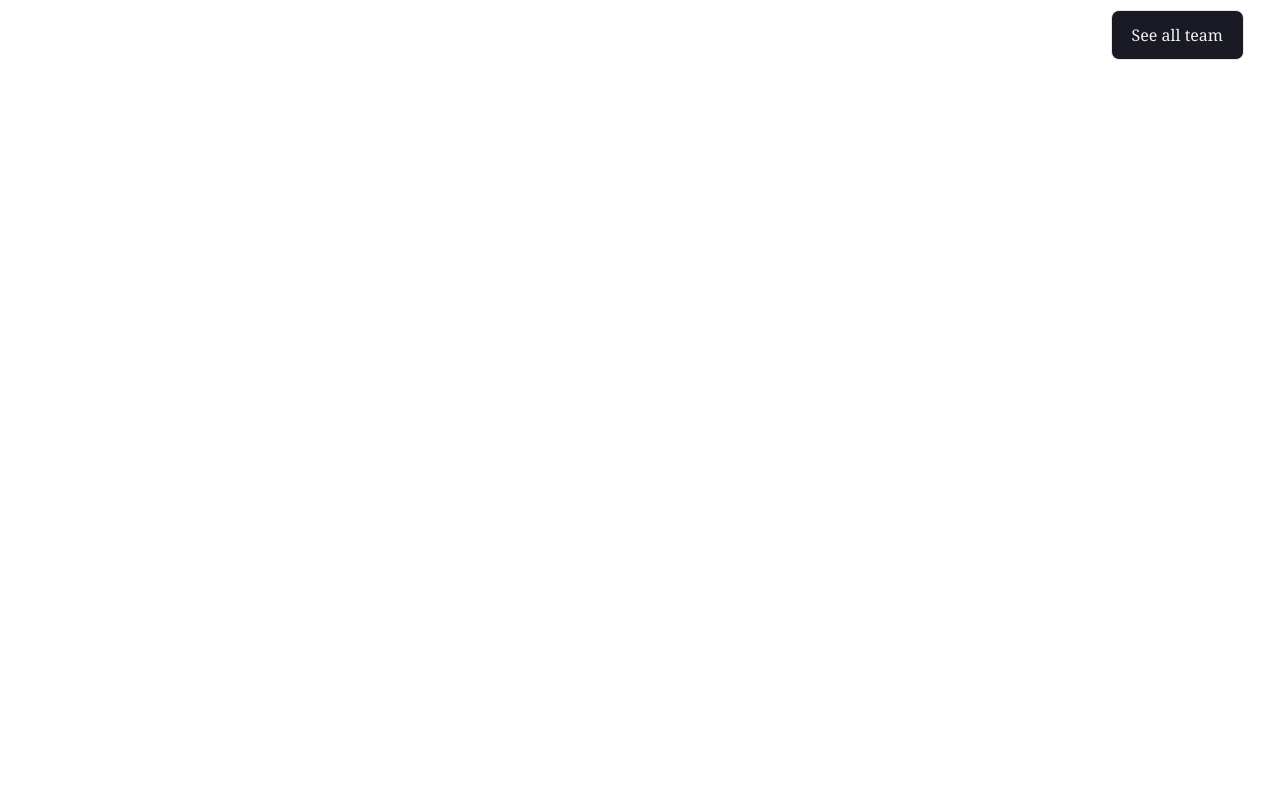
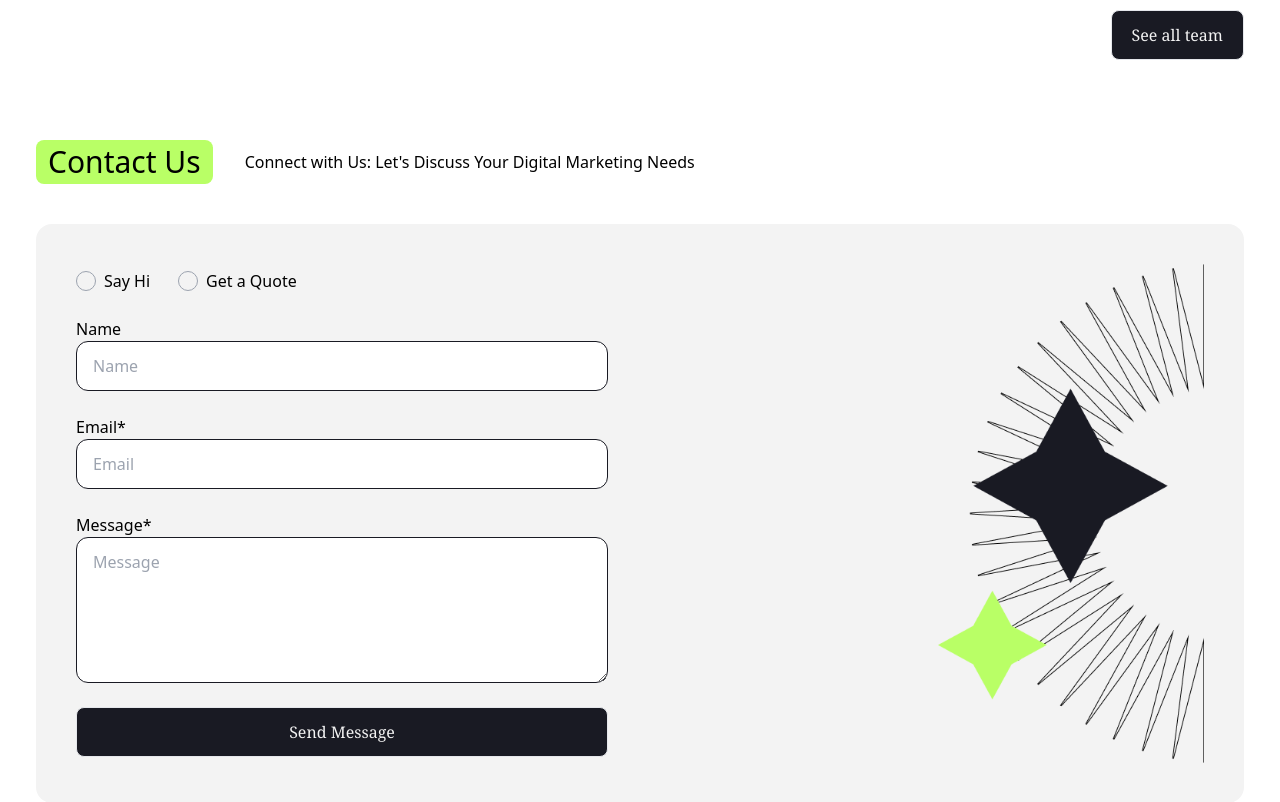
Before and after one commit to rahulroynipon/React_Project1, a React (Vite) app: page / in a window 1280 px wide. Shown: the part 4680-5482 px from the top of the page. Before the commit the page ends 4748 px from the top, so only its background shows below. Built offline with nearby package versions, Linux system fonts and the light colour scheme.

Commit message:
add form function

```diff
--- a/src/components/Components.jsx
+++ b/src/components/Components.jsx
@@ -5,6 +5,7 @@ import Happend from "./Happen";
 import CaseStudies from "./CaseStudies";
 import WrokingProcess from "./WorkingProcess";
 import TeamSection from "./TeamSection";
+import ContactUS from "./ContactUs";
 
 export {
   HeroSection,
@@ -14,4 +15,5 @@ export {
   CaseStudies,
   WrokingProcess,
   TeamSection,
+  ContactUS,
 };
--- /dev/null
+++ b/src/components/ContactUs.jsx
@@ -0,0 +1,77 @@
+import HeaderTitle from "./../reuseables/HeaderTitle";
+import contactIMG from "./../assets/img/contact.png";
+import Button from "../reuseables/Button";
+
+export default function ContactUS() {
+  return (
+    <main className="mt-16 width padding-x padding-y">
+      <HeaderTitle
+        title={"Contact Us"}
+        content={"Connect with Us: Let's Discuss Your Digital Marketing Needs"}
+      />
+
+      <div className="flex flex-col md:flex-row justify-between items-center gap-16 bg-pWhite p-5 md:p-10 rounded-2xl mt-10">
+        <form className="flex flex-col gap-6 w-full md:w-1/2">
+          <div className="flex gap-7">
+            <div className="flex gap-2 items-center">
+              <input
+                className="custom-radio "
+                type="radio"
+                name="gender"
+                id="gender"
+              />
+              <label htmlFor="gender">Say Hi</label>
+            </div>
+            <div className="flex gap-2 items-center">
+              <input
+                className="custom-radio "
+                type="radio"
+                name="gender"
+                id="gender"
+              />
+              <label htmlFor="gender">Get a Quote</label>
+            </div>
+          </div>
+          <div className="flex flex-col">
+            <label htmlFor="name">Name</label>
+            <input
+              className="px-4 py-3 rounded-xl border border-pBlack"
+              type="text"
+              placeholder="Name"
+              id="name"
+            />
+          </div>
+          <div className="flex flex-col">
+            <label htmlFor="email">Email*</label>
+            <input
+              className="px-4 py-3 rounded-xl border border-pBlack"
+              type="email"
+              placeholder="Email"
+              id="email"
+              required
+            />
+          </div>
+          <div className="flex flex-col">
+            <label htmlFor="message">Message*</label>
+            <textarea
+              className="px-4 py-3 rounded-xl border border-pBlack"
+              placeholder="Message"
+              id="message"
+              rows="5"
+              required
+            ></textarea>
+          </div>
+          <Button btnText="Send Message" />
+        </form>
+
+        <section className="hidden md:flex w-full md:w-1/2 overflow-hidden">
+          <img
+            src={contactIMG}
+            alt="contact"
+            className="w-full  relative -right-[50%] "
+          />
+        </section>
+      </div>
+    </main>
+  );
+}
--- a/src/index.css
+++ b/src/index.css
@@ -30,3 +30,20 @@
 .scrollBAR::-webkit-scrollbar {
   width: 0;
 }
+
+.custom-radio {
+  @apply appearance-none h-5 w-5 border border-gray-400 rounded-full relative cursor-pointer;
+}
+
+.custom-radio:checked {
+  @apply border-primary;
+}
+
+.custom-radio:checked::before {
+  content: "";
+  @apply block w-3 h-3 bg-primary border-primary rounded-full absolute top-1/2 left-1/2 transform -translate-x-1/2 -translate-y-1/2;
+}
+
+.custom-radio:hover {
+  @apply border-primary;
+}
--- a/src/pages/Home.jsx
+++ b/src/pages/Home.jsx
@@ -2,6 +2,7 @@ import { NavBar } from "../global/NavBar";
 import {
   CaseStudies,
   Company,
+  ContactUS,
   Happend,
   HeroSection,
   Services,
@@ -20,6 +21,7 @@ export default function Home() {
       <CaseStudies />
       <WrokingProcess />
       <TeamSection />
+      <ContactUS />
     </>
   );
 }
```
